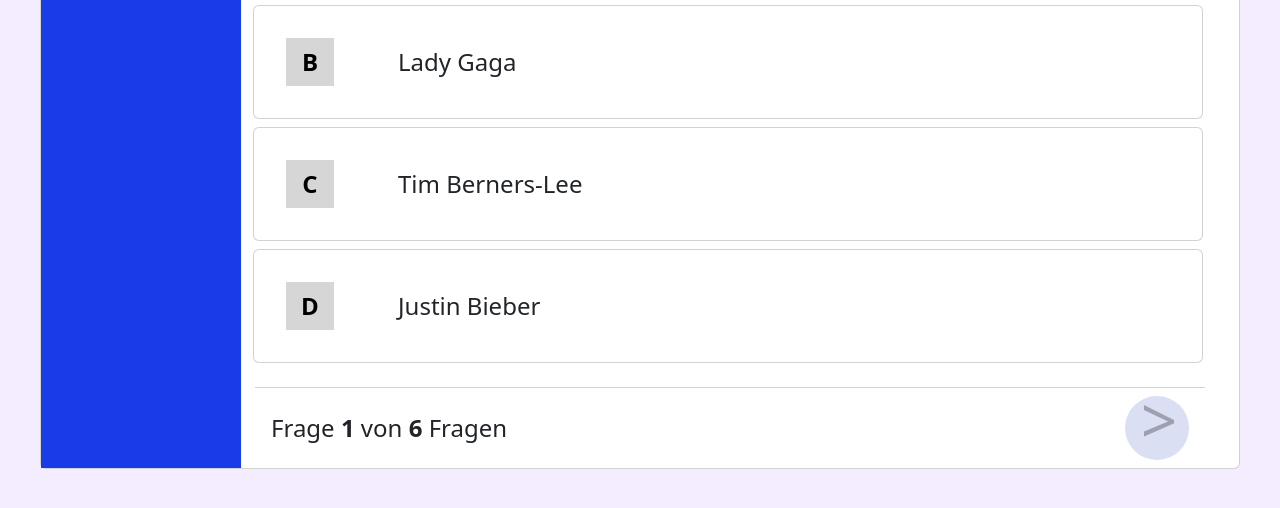
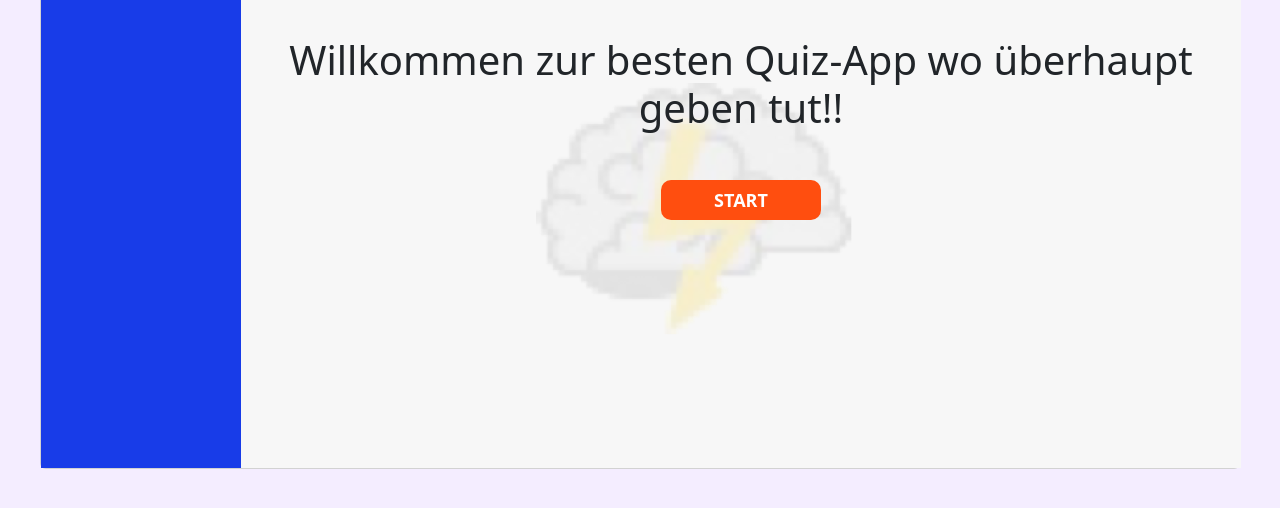
Before and after one commit to DennisJakobi76/quizApp, a website: page index.html in a window 1280 px wide. Shown: the part 280-788 px from the top of the page. Drawn offline with nearby package versions, Linux system fonts and the light colour scheme.

Commit message:
added start-screen and even more sounds

```diff
--- a/index.html
+++ b/index.html
@@ -56,6 +56,19 @@
                         />
                     </div>
                     <div
+                        id="start-screen"
+                        class="col-md-8"
+                    >
+                        <h1>Willkommen zur besten Quiz-App wo überhaupt geben tut!!</h1>
+                        <button
+                            class="game-btn"
+                            id="start-game-btn"
+                            onclick="startQuiz()"
+                        >
+                            START
+                        </button>
+                    </div>
+                    <div
                         id="end-screen"
                         class="col-md-8 d_none"
                     >
@@ -67,6 +80,7 @@
                             <p class="end-text">COMPLETE <br />HTML QUIZ</p>
                             <p id="score-paragraph"><span id="score-text">YOUR SCORE</span><span id="score-count"> 10/10</span></p>
                             <button
+                                class="game-btn"
                                 id="replay-btn"
                                 onclick="restartQuiz()"
                             >
@@ -75,7 +89,7 @@
                         </div>
                     </div>
                     <div
-                        class="col-md-8"
+                        class="col-md-8 d_none"
                         id="question-div"
                     >
                         <div class="card-body card-main-body">
--- a/scripts/script.js
+++ b/scripts/script.js
@@ -9,7 +9,9 @@
 const btnNext = document.getElementById("next-question-btn");
 let correctAnswersCounter = 0;
 let percent = 0;
-let AUDIO_SUCCESS = new Audio("assets/sounds/Richtig.m4a");
+let AUDIO_START = new Audio("./assets/sounds/Startsound.m4a");
+let AUDIO_END = new Audio("./assets/sounds/Endesound.m4a");
+let AUDIO_SUCCESS = new Audio("./assets/sounds/Richtig.m4a");
 let AUDIO_FAIL = new Audio("./assets/sounds/Nö.m4a");
 
 let questions = [
@@ -92,6 +94,12 @@
     document.getElementById("question-div").classList.toggle("d_none");
 }
 
+function startQuiz() {
+    document.getElementById("start-screen").classList.toggle("d_none");
+    document.getElementById("question-div").classList.toggle("d_none");
+    AUDIO_START.play();
+}
+
 function restartQuiz() {
     toggleDnone();
     currentQuestion = 0;
@@ -136,6 +144,7 @@
 
 function showEndScore() {
     document.getElementById("score-count").innerHTML = `${correctAnswersCounter} / ${questions.length}`;
+    AUDIO_END.play();
 }
 
 function nextQuestion() {
--- a/styles/style.css
+++ b/styles/style.css
@@ -180,7 +180,7 @@
     }
 }
 
-#replay-btn {
+.game-btn {
     margin-top: 40px;
     border-radius: 10px;
     width: 160px;
@@ -195,3 +195,17 @@
 .count-questions-container {
     font-size: 24px;
 }
+
+#start-screen {
+    display: flex;
+    flex-direction: column;
+    align-items: center;
+    justify-content: center;
+    height: 679px !important;
+    width: 1000px !important;
+    background-image: url("../assets/img/bg\ b.png");
+
+    & h1 {
+        text-align: center;
+    }
+}
```
Also changed, not shown: 2 other files.
